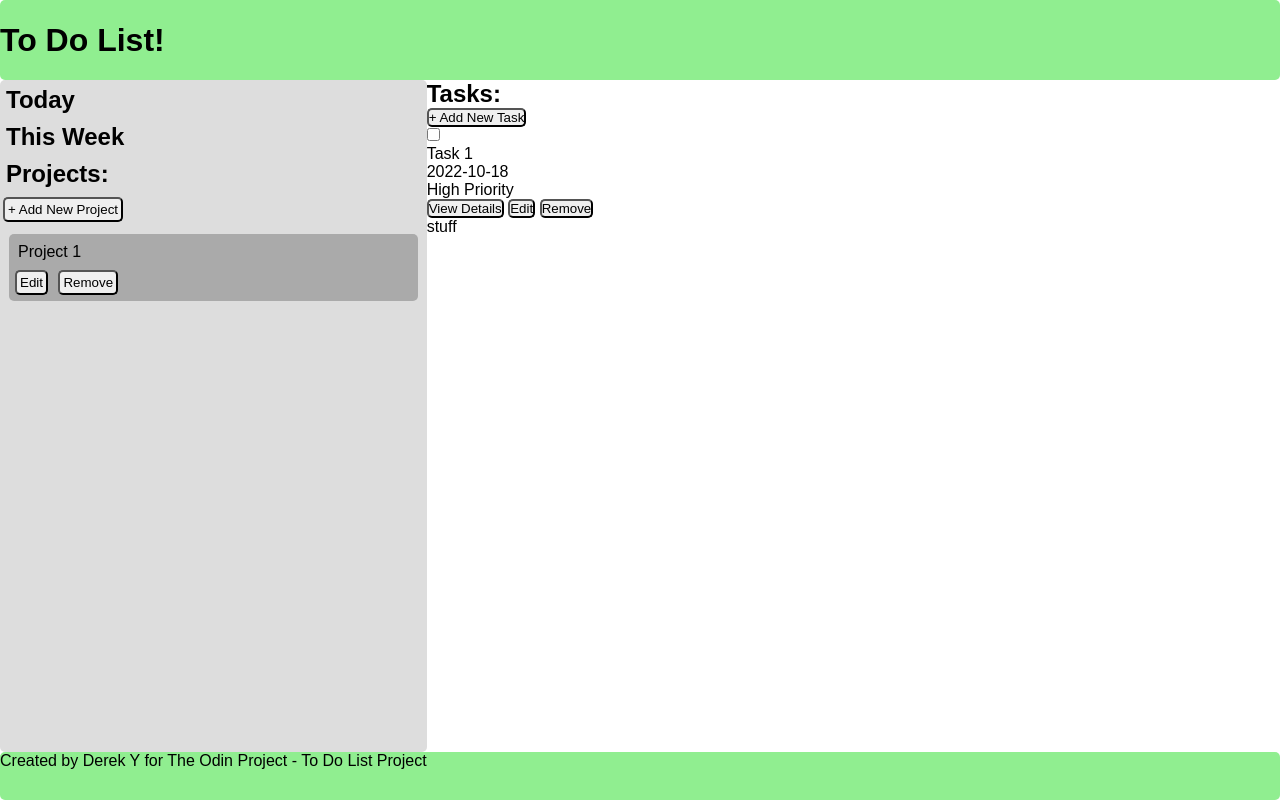
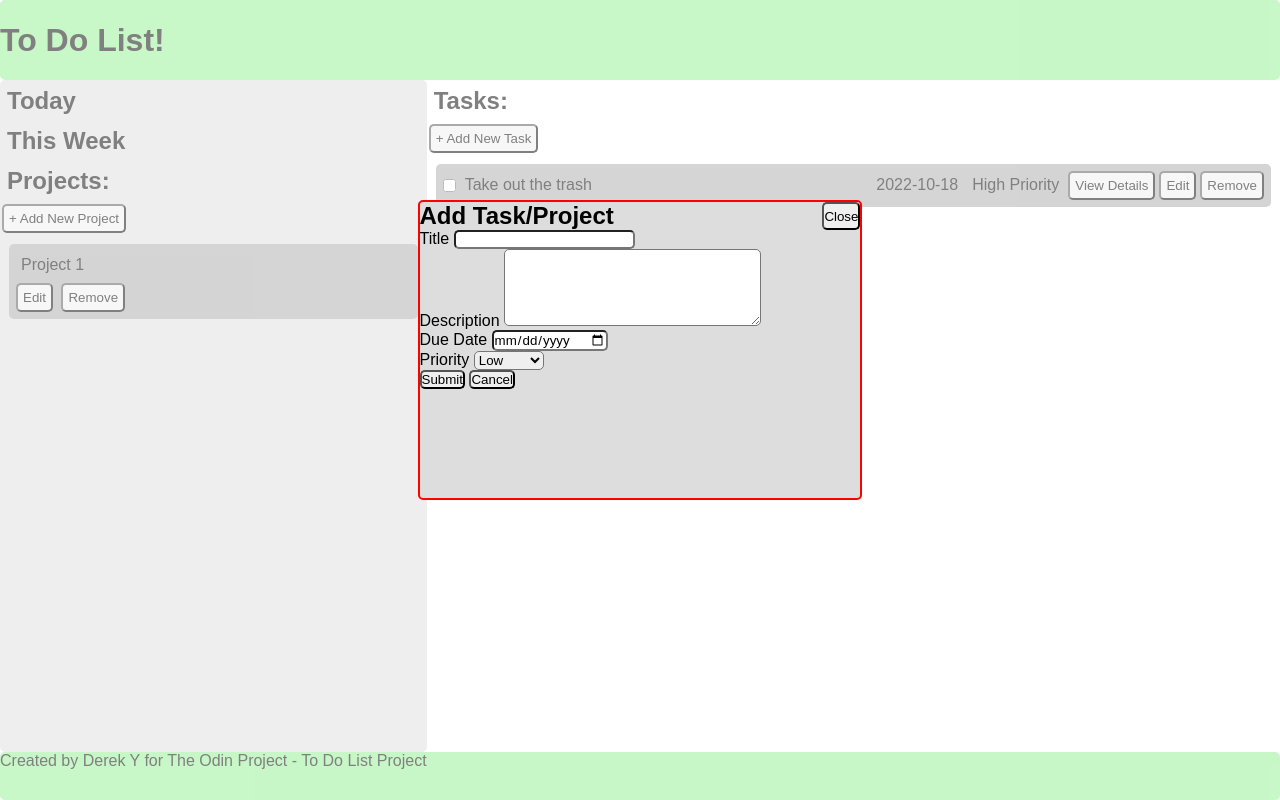
Before and after one commit to young-derek/odin-to-do-list-v2, a website built with webpack: page src/template.html in a window 1280 px wide. Built offline with nearby package versions, Linux system fonts and the light colour scheme.

Commit message:
Create project/task input elements in modal

```diff
--- a/src/index.js
+++ b/src/index.js
@@ -1,3 +1 @@
 import './style.css';
-
-console.log('stuff');
--- a/src/style.css
+++ b/src/style.css
@@ -43,9 +43,10 @@ header {
     min-height: calc(50vh - 4rem);
 }
 
-#projects-section-container * {
-    padding: 3px;
-    margin: 3px;
+#projects-section-container *,
+#tasks-section-container * {
+    padding: 5px;
+    margin: 2px;
 }
 
 .project-item {
@@ -57,9 +58,14 @@ header {
     grid-row: 2 / 3;
     grid-column: 2 / 3;
     min-height: calc(50vh - 4rem);
-
 }
 
+.task-item {
+    padding: 5px;
+    background-color: var(--medium-light-neutral-color);
+    display: grid;
+    grid-template-columns: auto 1fr auto auto auto auto auto;
+}
 /*----- FOOTER -----*/
 footer {
     grid-row: 3 / 4;
@@ -69,7 +75,7 @@ footer {
 
 /*----- MODAL -----*/
 #modal {
-    visibility: hidden;
+    /* visibility: hidden; */
     position: fixed;
     top: 0;
     left: 0;
@@ -86,9 +92,18 @@ footer {
     margin: auto;
     top: 25%;
     border: 2px solid red;
+    background-color: var(--light-neutral-color);
 }
 
-/*----- CONDITIONAL -----*/
+#modal-header {
+    display: flex;
+    justify-content: space-between;
+}
+
+/*----- DYNAMIC STYLES -----*/
+.hide {
+    display: none;
+}
 
 /*----- NARROW WIDTH -----*/
 
@@ -97,7 +112,6 @@ footer {
         display: grid;
         grid-template-columns: auto;
         grid-template-rows: 5rem auto auto 3rem;
-
     }
 
     header,
--- a/src/template.html
+++ b/src/template.html
@@ -14,7 +14,10 @@
             </header>
 
             <!-- PROJECTS -->
-            <section id="projects-section-container" class="hidden add-back-projects-section">
+            <section
+                id="projects-section-container"
+                class="hidden add-back-projects-section"
+            >
                 <h2 id="tasks-due-today">Today</h2>
                 <h2 id="tasks-due-this-week">This Week</h2>
                 <h2 id="projects-section-header">Projects:</h2>
@@ -34,14 +37,18 @@
                 <button id="add-task-button">+ Add New Task</button>
                 <ul id="tasks-list">
                     <li class="task-item">
-                        <input type="checkbox" class="task-completed-checkbox">
-                        <div class="task-item-title">Task 1</div>
+                        <input
+                            type="checkbox"
+                            class="task-completed-checkbox"
+                        />
+                        <div class="task-item-title">Take out the trash</div>
                         <div class="task-item-due-date">2022-10-18</div>
                         <div class="task-item-priority">High Priority</div>
-                        <button class="task-item-more-info-button">View Details</button>
+                        <button class="task-item-more-info-button">
+                            View Details
+                        </button>
                         <button class="task-item-edit-button">Edit</button>
                         <button class="task-item-remove-button">Remove</button>
-                        <div class="stuff">stuff</div>
                     </li>
                 </ul>
             </section>
@@ -57,7 +64,61 @@
         <!-- MODAL -->
         <div id="modal">
             <div id="modal-card">
-                <div id="modal-header"></div>
+                <div id="modal-header">
+                    <h2 class="modal-header-title">Add Task/Project</h2>
+                    <button class="modal-close-button">Close</button>
+                </div>
+
+                <!-- MODAL CONTENT -->
+                <div class="modal-content">
+                    <!-- TASK & PROJECT TITLE INPUT -->
+                    <div class="modal-add-title">
+                        <label for="modal-title-input">Title</label>
+                        <input
+                            type="text"
+                            id="modal-title-input"
+                            name="modal-title-input"
+                            autocomplete="off"
+                        />
+                    </div>
+
+                    <!-- TASK ADDITION -->
+                    <div class="modal-add-task">
+                        <div class="modal-task-description">
+                            <label for="modal-task-description-input"
+                                >Description</label
+                            >
+                            <textarea
+                                name="modal-task-description-input"
+                                id="modal-task-description-input"
+                                cols="30"
+                                rows="5"
+                            ></textarea>
+                        </div>
+
+                        <div class="modal-task-due-date">
+                            <label for="modal-task-due-date-input">Due Date</label>
+                            <input type="date" id="modal-task-due-date-input" />
+                        </div>
+                        <div class="modal-task-priority">
+                            <label for="modal-task-priority-input">Priority</label>
+                            <select name="modal-task-priority-select" id="modal-task-priority-select">
+                                <option value="Low">Low</option>
+                                <option value="Medium">Medium</option>
+                                <option value="High">High</option>
+                            </select>
+                        </div>
+                    </div>
+                    <!-- VIEW TASK INFO -->
+                    <div class="modal-view-info hide">
+
+                    </div>
+                    <!-- MODAL BUTTONS -->
+                    <div class="modal-buttons">
+                        <button class="modal-submit-button">Submit</button>
+                        <button class="modal-cancel-button">Cancel</button>
+                    </div>
+                </div>
             </div>
         </div>
     </body>
```
